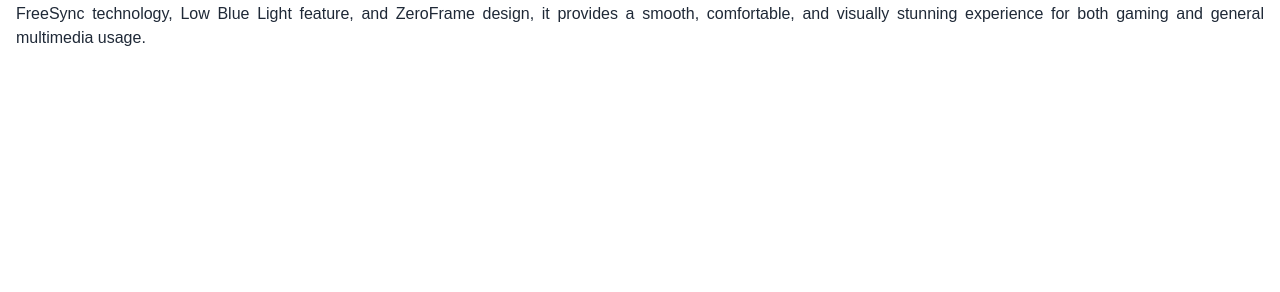
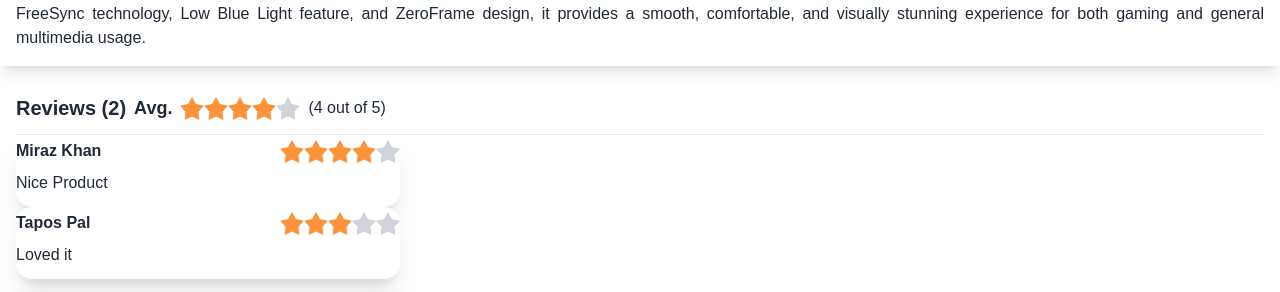
Before and after one commit to Marufhossain112/build-master, a Next.js app: page /pc/product-details/1 in a window 1280 px wide. Shown: the part 779-1071 px from the top of the page. Before the commit the page ends 845 px from the top, so only its background shows below. Built offline with nearby package versions, Linux system fonts and the light colour scheme; data requests are answered from the project's data file.

Commit message:
[Done] product details page complete

```diff
--- a/product-data.json
+++ b/product-data.json
@@ -81,6 +81,11 @@
           "name": "Stuard Broad",
           "review": "Money not go in vain",
           "rating": "4"
+        },
+        {
+          "name": "Robin Utthapa",
+          "review": "As usual, not so cool.",
+          "rating": "3"
         }
       ]
     },
@@ -727,6 +732,11 @@
           "name": "Stuard Broad",
           "review": "Money not go in vain",
           "rating": "4"
+        },
+        {
+          "name": "Robin Utthapa",
+          "review": "As usual, not so cool.",
+          "rating": "3"
         }
       ]
     },
--- a/src/components/StarRating.js
+++ b/src/components/StarRating.js
@@ -8,9 +8,9 @@
                     key={index}
                     type="radio"
                     name="dynamic-rating"
-                    className={`mask mask-star-2 ${index < individualRating ? 'bg-orange-400' : 'bg-gray-400'
+                    className={`mask mask-star-2 ${index < individualRating ? 'bg-orange-400' : 'bg-gray-300'
                         }`}
-                    checked={index < individualRating}
+                    checked={index = individualRating}
                 />
             ))}
         </div>
--- a/src/pages/pc/product-details/[productId].js
+++ b/src/pages/pc/product-details/[productId].js
@@ -1,6 +1,7 @@
 import React from 'react';
 import RootLayout from '@/Layouts/RootLayout';
 import Image from 'next/image';
+import StarRating from '@/components/StarRating';
 export default function ProductDetails({ product }) {
     console.log("I am single product", product);
     const { name, image, category, price, status, avgRating, description, keyFeatures, reviews } = product;
@@ -47,12 +48,36 @@
         </div>
             <hr />
             {/* description */}
-            <div className='p-4'>
+            <div className='p-4 shadow-lg' >
                 <h2 className='font-bold text-xl py-3'>Description</h2>
                 <h2 className="card-title">{name}</h2>
                 <p className='text-justify'>{description}</p>
             </div>
             {/* reviews */}
+            <div className='p-4 shadow-lg'>
+                <div className='flex justify-start gap-2 w-full items-center'>
+                    <h2 className='font-bold text-xl py-3'>Reviews ({reviews.length}) </h2><span className='text-lg font-semibold'>Avg.
+                        { } </span><StarRating individualRating={avgRating}></StarRating><p>{`(${avgRating} out of 5)`}</p>
+                </div>
+                <hr />
+                <div>
+                    {reviews.map((review, index) => {
+                        // const { name, review } = review;
+                        return (
+                            <div key={index}>
+                                <div className="card w-96 bg-base-100 shadow-xl">
+                                    <div className="card-body px-0 py-1">
+                                        <div className='flex'>
+                                            <p className='font-semibold'>{review.name}</p>
+                                            <StarRating individualRating={review.rating}></StarRating>
+                                        </div>
+                                        <p className='pb-2'>{review.review}</p>
+                                    </div>
+                                </div>
+                            </div>);
+                    })}
+                </div>
+            </div>
         </>
     );
 }
```
